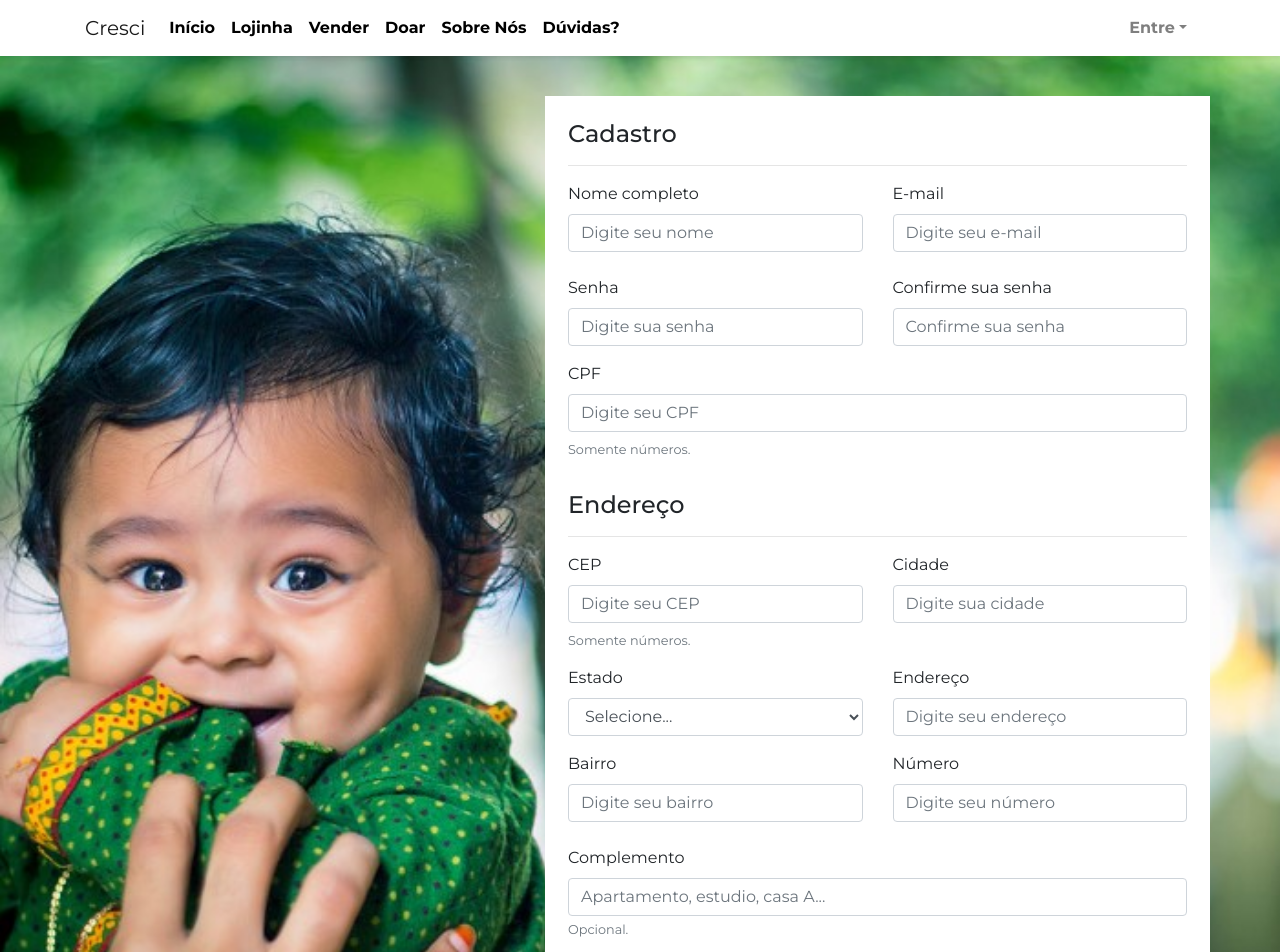
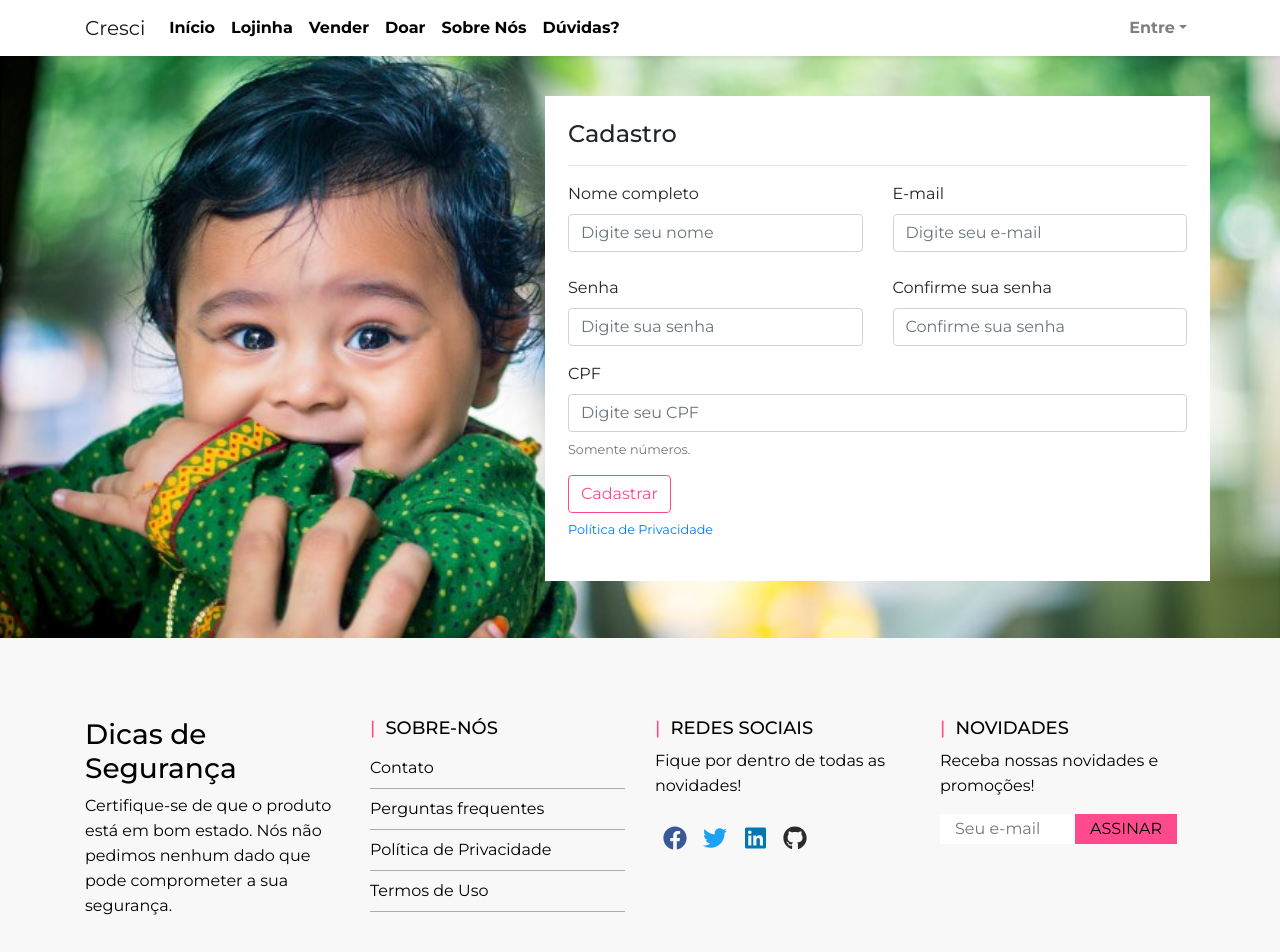
Before and after one commit to gabriellimma/cresci, an Angular app in the folder siteCresci/: page /cadastrar in a window 1280 px wide. Shown: the top 952 px of the page. Built offline with nearby package versions, Linux system fonts and the light colour scheme.

Commit message:
formulario remodelado

```diff
--- a/siteCresci/src/app/cadastro/cadastro.component.html
+++ b/siteCresci/src/app/cadastro/cadastro.component.html
@@ -6,24 +6,24 @@
           <h4 class="mt-3">Cadastro</h4>
           <hr>
           <div class="row">
-            <div class="form-group col-md-6">
+            <div class="form-group col-md-12 col-lg-6">
               <label for="nome">Nome completo</label>
               <input type="text" class="form-control mb-2" placeholder="Digite seu nome">
             </div>
-            <div class="form-group col-md-6">
+            <div class="form-group col-md-12 col-lg-6">
               <label for="loginEmail">E-mail</label>
               <input type="email" class="form-control" id="loginEmail" aria-describedby="emailHelp"
                 placeholder="Digite seu e-mail">
             </div>
           </div>
           <div class="row">
-            <div class="form-group col-md-6">
+            <div class="form-group col-md-12 col-lg-6">
               <label for="loginSenha">Senha</label>
               <input type="password" class="form-control" required id="loginSenha"
                 oninvalid="this.setCustomValidity('Por favor, preencha este campo.')" oninput="setCustomValidity('')"
                 placeholder="Digite sua senha">
             </div>
-            <div class="form-group col-md-6">
+            <div class="form-group col-md-12 col-lg-6">
               <label for="loginSenha">Confirme sua senha</label>
               <input type="password" class="form-control" required id="loginSenha"
                 oninvalid="this.setCustomValidity('Por favor, preencha este campo.')" oninput="setCustomValidity('')"
@@ -36,78 +36,6 @@
               <input type="number" class="form-control mb-2" placeholder="Digite seu CPF">
               <small id="emailHelp" class="form-text text-muted">
                 Somente números.</small>
-            </div>
-          </div>
-          <h4 class="mt-3">Endereço</h4>
-          <hr>
-          <div class="row">
-            <div class="form-group col-md-6">
-              <label for="cep">CEP</label>
-              <input type="number" class="form-control mb-2" placeholder="Digite seu CEP">
-              <small id="emailHelp" class="form-text text-muted">
-                Somente números.</small>
-            </div>
-            <div class="form-group col-md-6">
-              <label for="cidade">Cidade</label>
-              <input type="cidade" class="form-control" id="inputCity" placeholder="Digite sua cidade">
-            </div>
-
-          </div>
-          <div class="row">
-            <div class="form-group col-md-6">
-              <label for="estado">Estado</label>
-              <select class="form-control" id="inputState">
-                <option>Selecione...</option>
-                <option>Acre (AC)</option>
-                <option>Alagoas (AL)</option>
-                <option>Amapá (AP)</option>
-                <option>Amazonas (AM)</option>
-                <option>Bahia (BA)</option>
-                <option>Ceará (CE)</option>
-                <option>Distrito Federal (DF)</option>
-                <option>Espírito Santo (ES)</option>
-                <option>Goiás (GO)</option>
-                <option>Maranhão (MA)</option>
-                <option>Mato Grosso (MT)</option>
-                <option>Mato Grosso do Sul (MS)</option>
-                <option>Minas Gerais (MG)</option>
-                <option>Pará (PA)</option>
-                <option>Paraíba (PB)</option>
-                <option>Paraná (PR)</option>
-                <option>Pernambuco (PE)</option>
-                <option>Piauí (PI)</option>
-                <option>Rio de Janeiro (RJ)</option>
-                <option>Rio Grande do Norte (RN)</option>
-                <option>Rio Grande do Sul (RS)</option>
-                <option>Rondônia (RO)</option>
-                <option>Roraima (RR)</option>
-                <option>Santa Catarina (SC)</option>
-                <option>São Paulo (SP)</option>
-                <option>Sergipe (SE)</option>
-                <option>Tocantins (TO)</option>
-              </select>
-            </div>
-            <div class="form-group col-md-6">
-              <label for="rua">Endereço</label>
-              <input type="text" class="form-control" id="inputAddress" placeholder="Digite seu endereço">
-            </div>
-          </div>
-          <div class="row">
-            <div class="form-group col-md-6">
-              <label for="bairro">Bairro</label>
-              <input type="text" class="form-control mb-2" placeholder="Digite seu bairro">
-            </div>
-            <div class="form-group col-md-6">
-              <label for="numero">Número</label>
-              <input type="number" class="form-control" id="inputNumber" placeholder="Digite seu número">
-            </div>
-          </div>
-          <div class="row">
-            <div class="form-group col-md-12">
-              <label for="complemento">Complemento</label>
-              <input type="text" class="form-control" id="inputText" placeholder="Apartamento, estudio, casa A...">
-              <small id="emailHelp" class="form-text text-muted">
-                Opcional.</small>
             </div>
           </div>
           <div class="col-md-12 d-flex justify-content-start padding-0">
```
